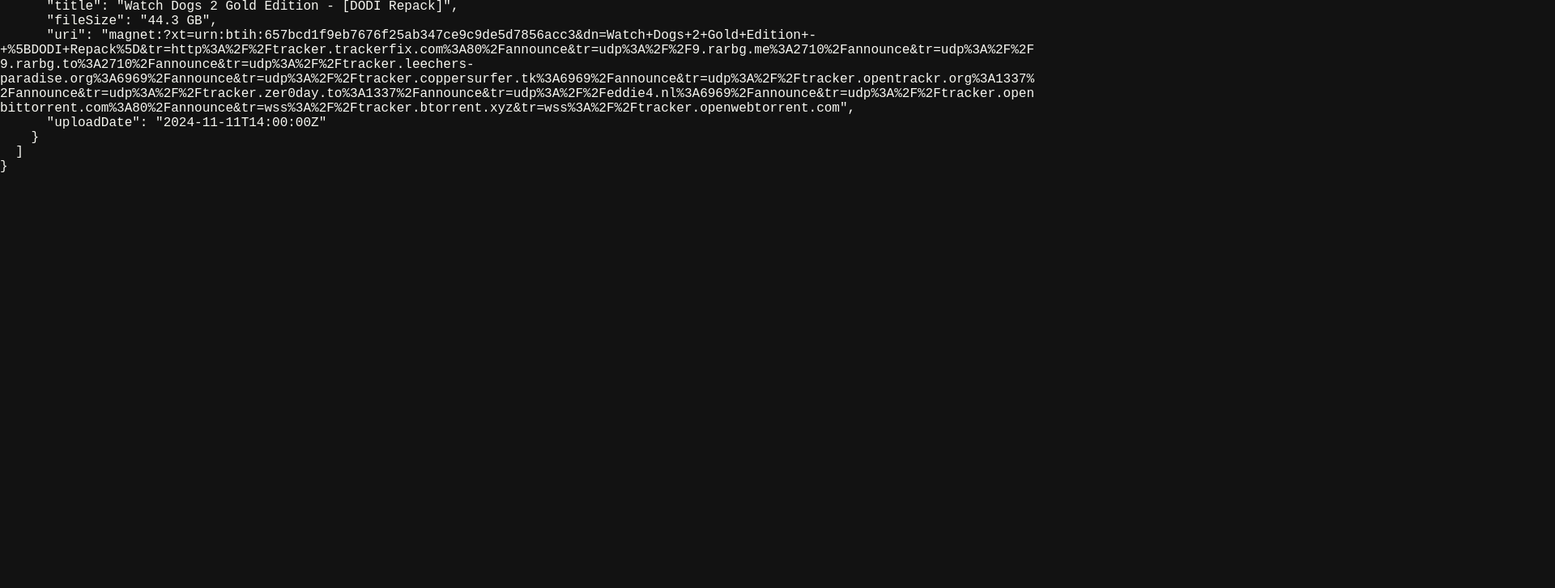
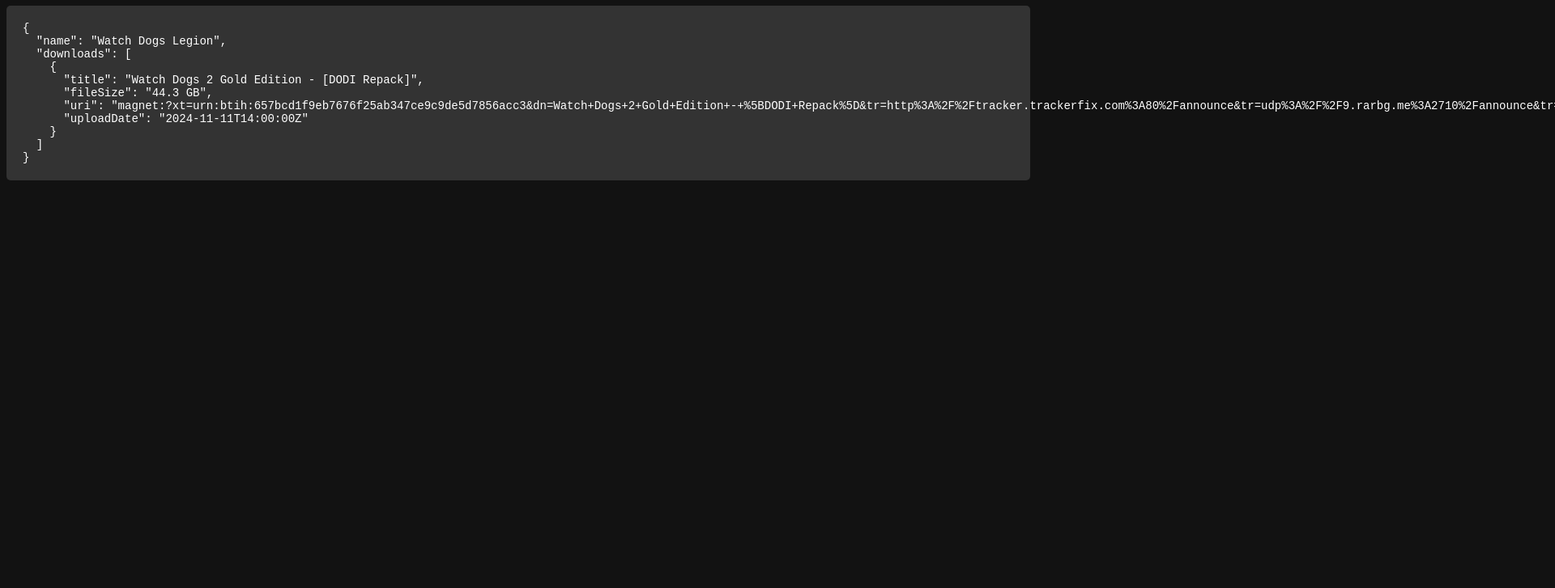
Before and after one commit to Snowzz0/SnowzRep, a plain HTML site: page index.html in a window 1280 px wide. Shown: the part 73-800 px from the top of the page at 81% size, 1920 px wide, since content can reach past the window. Drawn offline with Linux system fonts and the light colour scheme.

Commit message:
index.html

```diff
--- a/index.html
+++ b/index.html
@@ -3,41 +3,32 @@
 <head>
     <meta charset="UTF-8">
     <meta name="viewport" content="width=device-width, initial-scale=1.0">
-    <title>Snowz-Rep</title>
+    <title>Lista de Jogos</title>
     <style>
-        /* Modo escuro básico */
         body {
             background-color: #121212;
-            color: #e0e0e0;
+            color: white;
             font-family: Arial, sans-serif;
-            margin: 0;
-            padding: 0;
         }
         pre {
-            color: #f8f8f2;
-            white-space: pre-wrap; /* Garante que o texto não saia da tela */
-            word-wrap: break-word; /* Quebra de linha quando necessário */
-            font-size: 16px;
-            margin: 0; /* Remove a margem */
-            padding: 0; /* Remove o padding */
-            background: none; /* Remove qualquer fundo */
+            background-color: #333;
+            padding: 20px;
+            border-radius: 5px;
+            font-size: 14px;
         }
     </style>
 </head>
 <body>
-    <!-- Exibe o JSON puro aqui -->
-    <pre id="json-content"></pre>
+    <h1>Jogos Disponíveis</h1>
+    <pre id="json-container"></pre>
 
     <script>
-        fetch('https://raw.githubusercontent.com/Snowzz0/SnowzRep/main/Jogos.json')
+        fetch('/Jogos.json')  <!-- Atualize para o caminho relativo -->
             .then(response => response.json())
             .then(data => {
-                // Converte o objeto JSON em uma string formatada e exibe no elemento
-                const jsonString = JSON.stringify(data, null, 2); // null, 2 adiciona espaçamento e formatação
-                const jsonContent = document.getElementById('json-content');
-                jsonContent.textContent = jsonString; // Exibe o JSON cru no elemento <pre>
+                document.getElementById('json-container').textContent = JSON.stringify(data, null, 2);
             })
-            .catch(error => console.error("Erro ao carregar os dados:", error));
+            .catch(error => console.error('Erro ao carregar o JSON:', error));
     </script>
 </body>
 </html>
```
